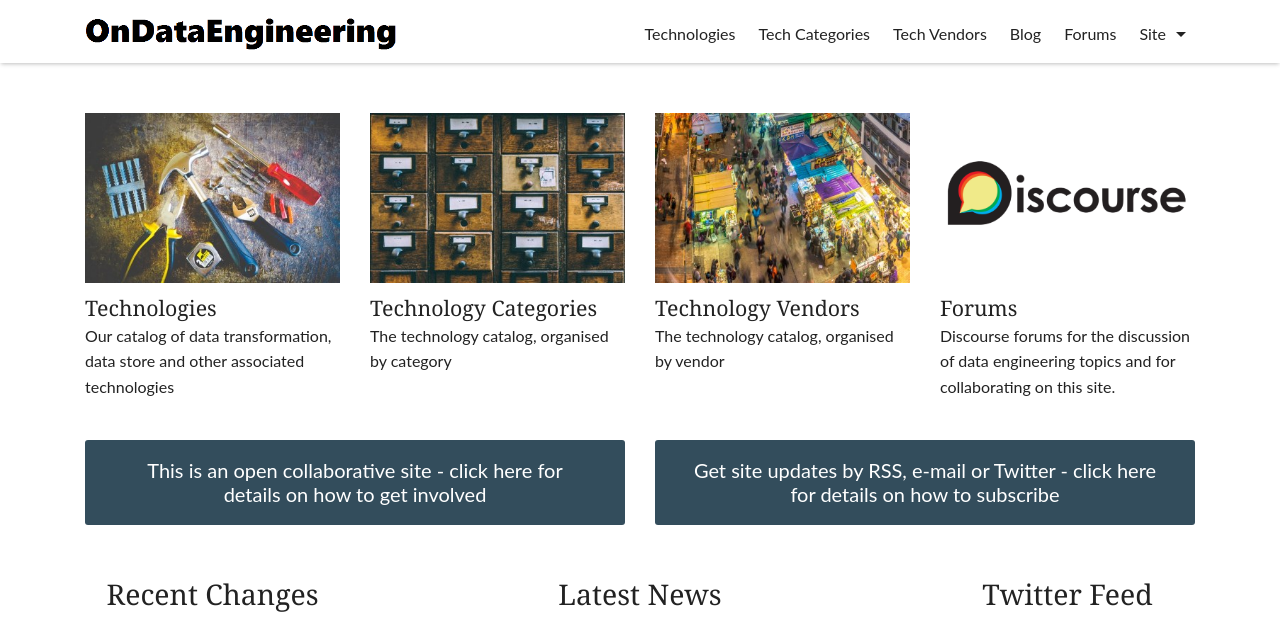
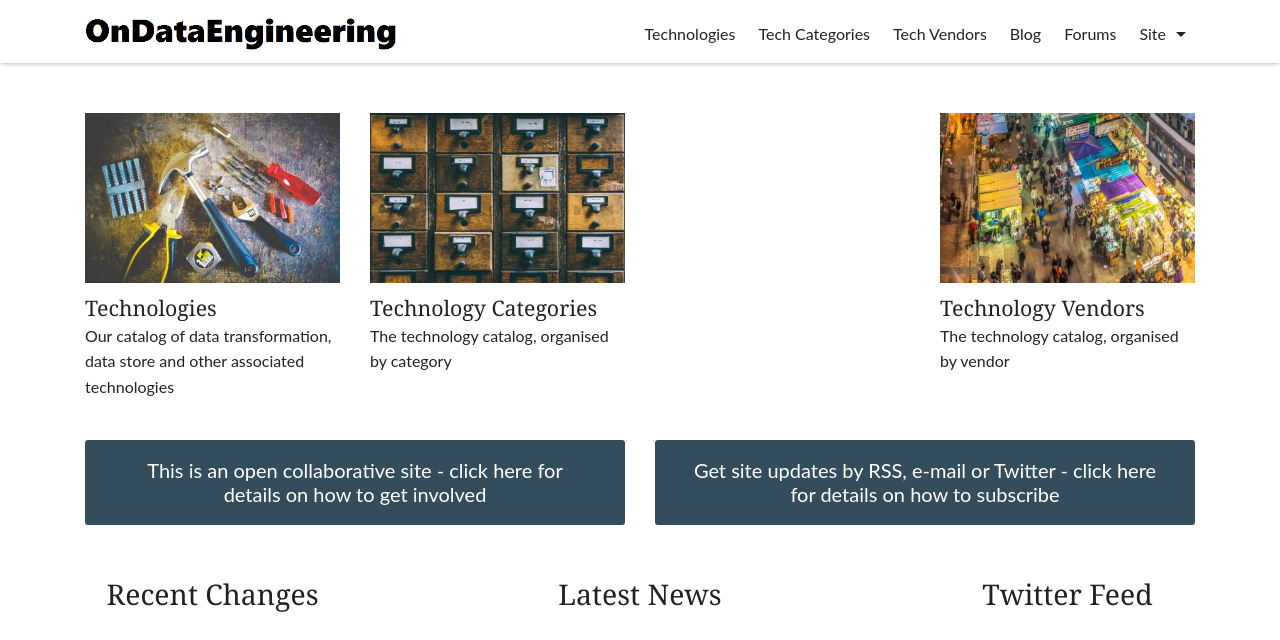
Before and after one commit to OnDataEngineering/OnDataEngineeringSite, a Jekyll site: the page built from index.md, in a window 1280 px wide, cut to the strip 0-640 px from the top of the page. Built offline with Jekyll 4.4.1, drawn with Linux system fonts in a browser that asks for light colours; comment, search, counter and statistics services are not loaded; some of the changed lines change nothing that is shown.

Commit message:
Disable discourse integration

```diff
--- a/_config.yml
+++ b/_config.yml
@@ -142,8 +142,8 @@
       show_nav_buttons: true
       editable: true
       edit_text: "Spotted a typo or error on this page?"
-      discussable: true
-      discuss_text: "Have questions, thoughts or comments on this post?"
+      # discussable: true
+      # discuss_text: "Have questions, thoughts or comments on this post?"
   -
     scope:
       path: ""
@@ -155,10 +155,10 @@
       show_content_header: true
       show_related_posts: true
       editable: true
-      discussable: true
-      discourse_category: true
-      discourse_category_name: "Technologies"
-      discourse_category_text: "Want to discuss this or other technologies?"
+      # discussable: true
+      # discourse_category: true
+      # discourse_category_name: "Technologies"
+      # discourse_category_text: "Want to discuss this or other technologies?"
   -
     scope:
       path: ""
@@ -171,10 +171,10 @@
       show_content_header: true
       show_related_posts: true
       editable: true
-      discussable: true
-      discourse_category: true
-      discourse_category_name: "Technologies"
-      discourse_category_text: "Want to discuss this or other technologies?"
+      # discussable: true
+      # discourse_category: true
+      # discourse_category_name: "Technologies"
+      # discourse_category_text: "Want to discuss this or other technologies?"
   -
     scope:
       path: ""
@@ -186,10 +186,10 @@
       show_content_header: true
       show_related_posts: true
       editable: true
-      discussable: true
-      discourse_category: true
-      discourse_category_name: "Technologies"
-      discourse_category_text: "Want to discuss this or other technologies?"
+      # discussable: true
+      # discourse_category: true
+      # discourse_category_name: "Technologies"
+      # discourse_category_text: "Want to discuss this or other technologies?"
   -
     scope:
       path: ""
@@ -201,11 +201,11 @@
       path: "site"
       type: "pages"
     values:
-      discussable: true
-      discuss_text: "Have questions, comments or feedback on the contents of this page?"
-      discourse_category: true
-      discourse_category_name: "Site Feedback"
-      discourse_category_text: "Want to discuss anything about this site?"
+      # discussable: true
+      # discuss_text: "Have questions, comments or feedback on the contents of this page?"
+      # discourse_category: true
+      # discourse_category_name: "Site Feedback"
+      # discourse_category_text: "Want to discuss anything about this site?"
   -
     scope:
       path: "blog"
@@ -223,9 +223,9 @@
       description_is_meta: true
       show_related_posts: true
       editable: true
-      discussable: true
+      # discussable: true
       createable: true
-      discourse_category: true
+      # discourse_category: true
   -
     scope:
       path: "indexes/tech-categories.md"
@@ -233,8 +233,8 @@
     values:
       create_text: "Have a new technology category page to add to this site?"
       create_path: "_tech-categories"
-      discourse_category_name: "Technologies"
-      discourse_category_text: "Want to discuss any of these technologies?"
+      # discourse_category_name: "Technologies"
+      # discourse_category_text: "Want to discuss any of these technologies?"
   -
     scope:
       path: "indexes/technologies.md"
@@ -242,8 +242,8 @@
     values:
       create_text: "Have a new technology page to add to this site?"
       create_path: "_technologies"
-      discourse_category_name: "Technologies"
-      discourse_category_text: "Want to discuss any of these technologies?"
+      # discourse_category_name: "Technologies"
+      # discourse_category_text: "Want to discuss any of these technologies?"
   -
     scope:
       path: "indexes/tech-vendors.md"
@@ -251,8 +251,8 @@
     values:
       create_text: "Have a new technology vendor page to add to this site?"
       create_path: "_tech-vendors"
-      discourse_category_name: "Technologies"
-      discourse_category_text: "Want to discuss any of these technologies?"
+      # discourse_category_name: "Technologies"
+      # discourse_category_text: "Want to discuss any of these technologies?"
   -
     scope:
       path: "tech-categories"
@@ -263,10 +263,10 @@
       description_is_meta: true
       show_related_posts: true
       editable: true
-      discussable: true
-      discourse_category: true
-      discourse_category_name: "Technologies"
-      discourse_category_text: "Want to discuss this or other technologies?"
+      # discussable: true
+      # discourse_category: true
+      # discourse_category_name: "Technologies"
+      # discourse_category_text: "Want to discuss this or other technologies?"
 
 
 #       ______            _
--- a/index.md
+++ b/index.md
@@ -20,11 +20,6 @@
   url: '/tech-vendors/'
   image: '/assets/img/widget-tech-vendors.jpg'
   text: 'The technology catalog, organised by vendor'
-widget4:
-  title: "Forums"
-  url: '{{ site.discourse_url }}'
-  image: '/assets/img/widget-forums.png'
-  text: 'Discourse forums for the discussion of data engineering topics and for collaborating on this site.'
 ---
 
 <div class="row t50">
```
